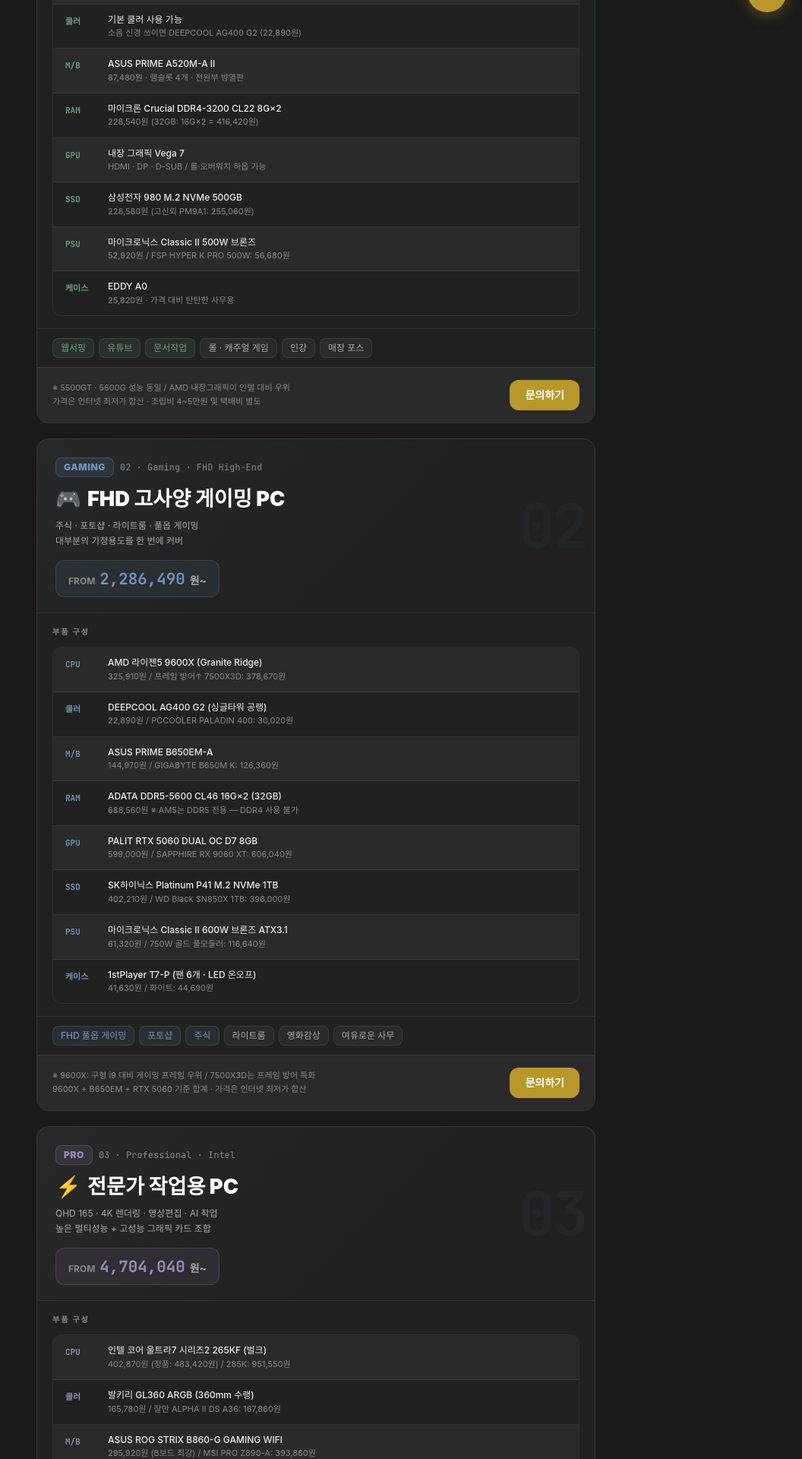
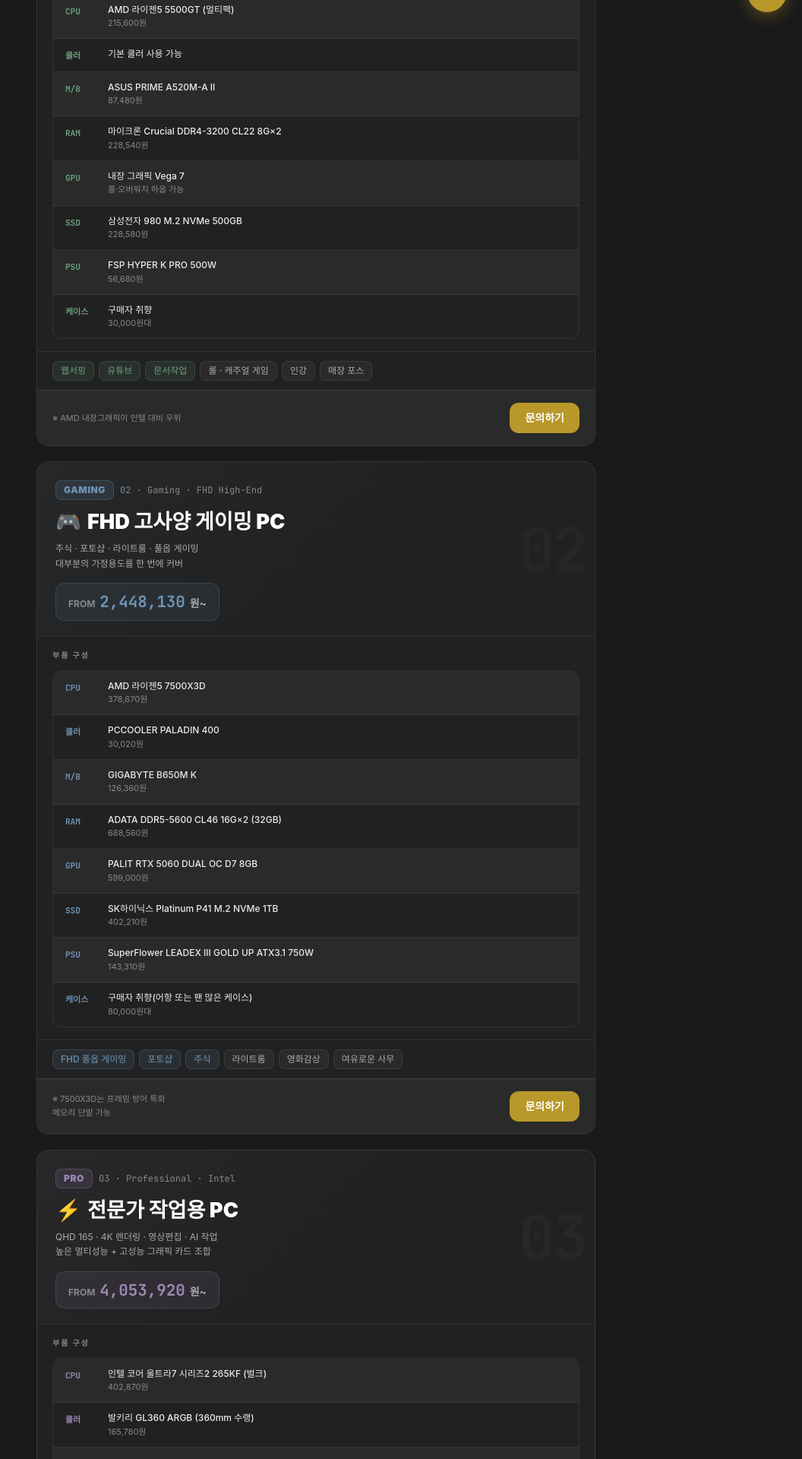
Before and after one commit to 255comkr/255comkr, a Next.js app: page /quote in a window 1280 px wide. Shown: the part 760-2680 px from the top of the page at 76% size, without its empty margins (224-1280 px from the left). Built offline with nearby package versions, Linux system fonts and the light colour scheme; a web font is replaced by a local one.

Commit message:
Update page.tsx

```diff
--- a/app/quote/page.tsx
+++ b/app/quote/page.tsx
@@ -19,21 +19,21 @@ const BUILDS = [
     badgeBg: 'rgba(107,158,126,.14)', badgeBorder: 'rgba(107,158,126,.28)',
     priceBg: 'rgba(107,158,126,.1)', priceBorder: 'rgba(107,158,126,.22)',
     partsBorder: 'rgba(107,158,126,.15)',
-    price: '838,940',
+    price: '846,880',
     desc: '웹서핑 · 유튜브 · 문서작업 · 인강 · 영상감상\nAMD 내장그래픽(Vega 7)으로 여유로운 멀티 성능',
     parts: [
-      { k:'CPU',  v:'AMD 라이젠5 5500GT (멀티팩)',           s:'215,600원 / 5600G: 226,000원' },
-      { k:'쿨러', v:'기본 쿨러 사용 가능',                    s:'소음 신경 쓰이면 DEEPCOOL AG400 G2 (22,890원)' },
-      { k:'M/B',  v:'ASUS PRIME A520M-A II',               s:'87,480원 · 램슬롯 4개 · 전원부 방열판' },
-      { k:'RAM',  v:'마이크론 Crucial DDR4-3200 CL22 8G×2', s:'228,540원 (32GB: 16G×2 = 416,420원)' },
-      { k:'GPU',  v:'내장 그래픽 Vega 7',                   s:'HDMI · DP · D-SUB / 롤·오버워치 하옵 가능' },
-      { k:'SSD',  v:'삼성전자 980 M.2 NVMe 500GB',          s:'228,580원 (고신뢰 PM9A1: 255,060원)' },
-      { k:'PSU',  v:'마이크로닉스 Classic II 500W 브론즈',   s:'52,920원 / FSP HYPER K PRO 500W: 56,680원' },
-      { k:'케이스',v:'EDDY A0',                              s:'25,820원 · 가격 대비 탄탄한 사무용' },
+      { k:'CPU',  v:'AMD 라이젠5 5500GT (멀티팩)',           s:'215,600원' },
+      { k:'쿨러', v:'기본 쿨러 사용 가능',                    s:'' },
+      { k:'M/B',  v:'ASUS PRIME A520M-A II',               s:'87,480원' },
+      { k:'RAM',  v:'마이크론 Crucial DDR4-3200 CL22 8G×2', s:'228,540원' },
+      { k:'GPU',  v:'내장 그래픽 Vega 7',                   s:'롤·오버워치 하옵 가능' },
+      { k:'SSD',  v:'삼성전자 980 M.2 NVMe 500GB',          s:'228,580원' },
+      { k:'PSU',  v:'FSP HYPER K PRO 500W',                s:'56,680원' },
+      { k:'케이스',v:'구매자 취향',                           s:'30,000원대' },
     ],
     tags: ['웹서핑','유튜브','문서작업','롤 · 캐주얼 게임','인강','매장 포스'],
     hl:  ['웹서핑','유튜브','문서작업'],
-    note: '5500GT · 5600G 성능 동일 / AMD 내장그래픽이 인텔 대비 우위\n가격은 인터넷 최저가 합산 · 조립비 4~5만원 및 택배비 별도',
+    note: 'AMD 내장그래픽이 인텔 대비 우위',
     ctaBg: 'var(--accent)',
   },
   {
@@ -45,21 +45,21 @@ const BUILDS = [
     badgeBg: 'rgba(110,147,181,.14)', badgeBorder: 'rgba(110,147,181,.28)',
     priceBg: 'rgba(110,147,181,.1)', priceBorder: 'rgba(110,147,181,.22)',
     partsBorder: 'rgba(110,147,181,.15)',
-    price: '2,286,490',
+    price: '2,448,130',
     desc: '주식 · 포토샵 · 라이트룸 · 풀옵 게이밍\n대부분의 가정용도를 한 번에 커버',
     parts: [
-      { k:'CPU',  v:'AMD 라이젠5 9600X (Granite Ridge)',       s:'325,910원 / 프레임 방어↑ 7500X3D: 378,670원' },
-      { k:'쿨러', v:'DEEPCOOL AG400 G2 (싱글타워 공랭)',         s:'22,890원 / PCCOOLER PALADIN 400: 30,020원' },
-      { k:'M/B',  v:'ASUS PRIME B650EM-A',                    s:'144,970원 / GIGABYTE B650M K: 126,360원' },
-      { k:'RAM',  v:'ADATA DDR5-5600 CL46 16G×2 (32GB)',      s:'688,560원 ※ AM5는 DDR5 전용 — DDR4 사용 불가' },
-      { k:'GPU',  v:'PALIT RTX 5060 DUAL OC D7 8GB',          s:'599,000원 / SAPPHIRE RX 9060 XT: 606,040원' },
-      { k:'SSD',  v:'SK하이닉스 Platinum P41 M.2 NVMe 1TB',   s:'402,210원 / WD Black SN850X 1TB: 396,000원' },
-      { k:'PSU',  v:'마이크로닉스 Classic II 600W 브론즈 ATX3.1', s:'61,320원 / 750W 골드 풀모듈러: 116,640원' },
-      { k:'케이스',v:'1stPlayer T7-P (팬 6개 · LED 온오프)',    s:'41,630원 / 화이트: 44,690원' },
+      { k:'CPU',  v:'AMD 라이젠5 7500X3D',                      s:'378,670원' },
+      { k:'쿨러', v:'PCCOOLER PALADIN 400',                     s:'30,020원' },
+      { k:'M/B',  v:'GIGABYTE B650M K',                         s:'126,360원' },
+      { k:'RAM',  v:'ADATA DDR5-5600 CL46 16G×2 (32GB)',      s:'688,560원' },
+      { k:'GPU',  v:'PALIT RTX 5060 DUAL OC D7 8GB',          s:'599,000원' },
+      { k:'SSD',  v:'SK하이닉스 Platinum P41 M.2 NVMe 1TB',   s:'402,210원' },
+      { k:'PSU',  v:'SuperFlower LEADEX III GOLD UP ATX3.1 750W', s:'143,310원' },
+      { k:'케이스',v:'구매자 취향(어항 또는 팬 많은 케이스)',    s:'80,000원대' },
     ],
     tags: ['FHD 풀옵 게이밍','포토샵','주식','라이트룸','영화감상','여유로운 사무'],
     hl:  ['FHD 풀옵 게이밍','포토샵','주식'],
-    note: '9600X: 구형 i9 대비 게이밍 프레임 우위 / 7500X3D는 프레임 방어 특화\n9600X + B650EM + RTX 5060 기준 합계 · 가격은 인터넷 최저가 합산',
+    note: '7500X3D는 프레임 방어 특화\n메모리 단발 가능',
     ctaBg: 'var(--accent)',
   },
   {
@@ -71,21 +71,21 @@ const BUILDS = [
     badgeBg: 'rgba(155,138,181,.14)', badgeBorder: 'rgba(155,138,181,.28)',
     priceBg: 'rgba(155,138,181,.1)', priceBorder: 'rgba(155,138,181,.22)',
     partsBorder: 'rgba(155,138,181,.15)',
-    price: '4,704,040',
+    price: '4,053,920',
     desc: 'QHD 165 · 4K 렌더링 · 영상편집 · AI 작업\n높은 멀티성능 + 고성능 그래픽 카드 조합',
     parts: [
-      { k:'CPU',  v:'인텔 코어 울트라7 시리즈2 265KF (벌크)',         s:'402,870원 (정품: 483,420원) / 285K: 951,550원' },
-      { k:'쿨러', v:'발키리 GL360 ARGB (360mm 수랭)',                s:'165,780원 / 잘만 ALPHA II DS A36: 167,860원' },
-      { k:'M/B',  v:'ASUS ROG STRIX B860-G GAMING WIFI',           s:'295,920원 (B보드 최강) / MSI PRO Z890-A: 393,860원' },
-      { k:'RAM',  v:'ESSENCORE KLEVV DDR5-5600 CL46 16G×2',        s:'698,760원 / SK하이닉스 DDR5-5600: 733,740원' },
-      { k:'GPU',  v:'COLORFUL iGame RTX 5070 Ti 토마호크 EX',       s:'1,614,600원 / ZOTAC RTX 5070 Ti SOLID OC: 1,685,880원' },
-      { k:'SSD',  v:'삼성전자 990 PRO M.2 NVMe 1TB',               s:'444,720원 / SK하이닉스 Platinum P41: 408,000원' },
-      { k:'PSU',  v:'시소닉 NEW FOCUS V4 GX-850 풀모듈러 ATX3.1', s:'196,310원 / SuperFlower LEADEX VII 850W: 194,840원' },
-      { k:'케이스',v:'리안리 LANCOOL 207',                           s:'109,330원 · 그래픽카드 온도 낮추는 케이스 · 수랭 OK' },
+      { k:'CPU',  v:'인텔 코어 울트라7 시리즈2 265KF (벌크)',         s:'402,870원' },
+      { k:'쿨러', v:'발키리 GL360 ARGB (360mm 수랭)',                s:'165,780원' },
+      { k:'M/B',  v:'MSI PRO Z890-A',                             s:'393,860원' },
+      { k:'RAM',  v:'ESSENCORE KLEVV DDR5-5600 CL46 16G×2',        s:'698,760원' },
+      { k:'GPU',  v:'COLORFUL iGame RTX 5070 Ti 토마호크 EX',       s:'1,614,600원' },
+      { k:'SSD',  v:'삼성전자 990 PRO M.2 NVMe 1TB',               s:'444,720원' },
+      { k:'PSU',  v:'SuperFlower LEADEX VII GOLD ATX3.11000W',     s:'224,000원' },
+      { k:'케이스',v:'리안리 LANCOOL 207',                           s:'109,330원' },
     ],
     tags: ['4K 렌더링','영상편집','AI 입문','QHD 165Hz','인코딩','포토샵·라이트룸'],
     hl:  ['4K 렌더링','영상편집','AI 입문'],
-    note: '265KF는 12900K 완벽 상위호환 / 멀티성능 147KF 대비 30% 우위\n265KF + 5070Ti + 수랭 + B860 기준 합계 · 가격은 인터넷 최저가 합산',
+    note: '멀티성능 147KF 대비 30% 우위\n',
     ctaBg: 'var(--accent)',
   },
 ]
@@ -120,7 +120,9 @@ export default function QuotePage() {
             </p>
             <p className="text-sm leading-relaxed mb-8" style={{ color: 'var(--muted2)', maxWidth: 480 }}>
               사무용 · FHD 고사양 게이밍 · 전문가 작업용<br />
-              목적과 예산에 맞는 최적화된 구성을 제안합니다
+              목적과 예산에 맞는 최적화된 구성을 제안합니다<br />
+              가격은 인터넷 최저가 합산<br />
+              조립비 4~5만원 및 택배비 별도
             </p>
             <div className="flex items-center gap-4">
               <div className="h-px flex-1" style={{ background: 'linear-gradient(90deg,var(--accent),transparent)' }} />
```
